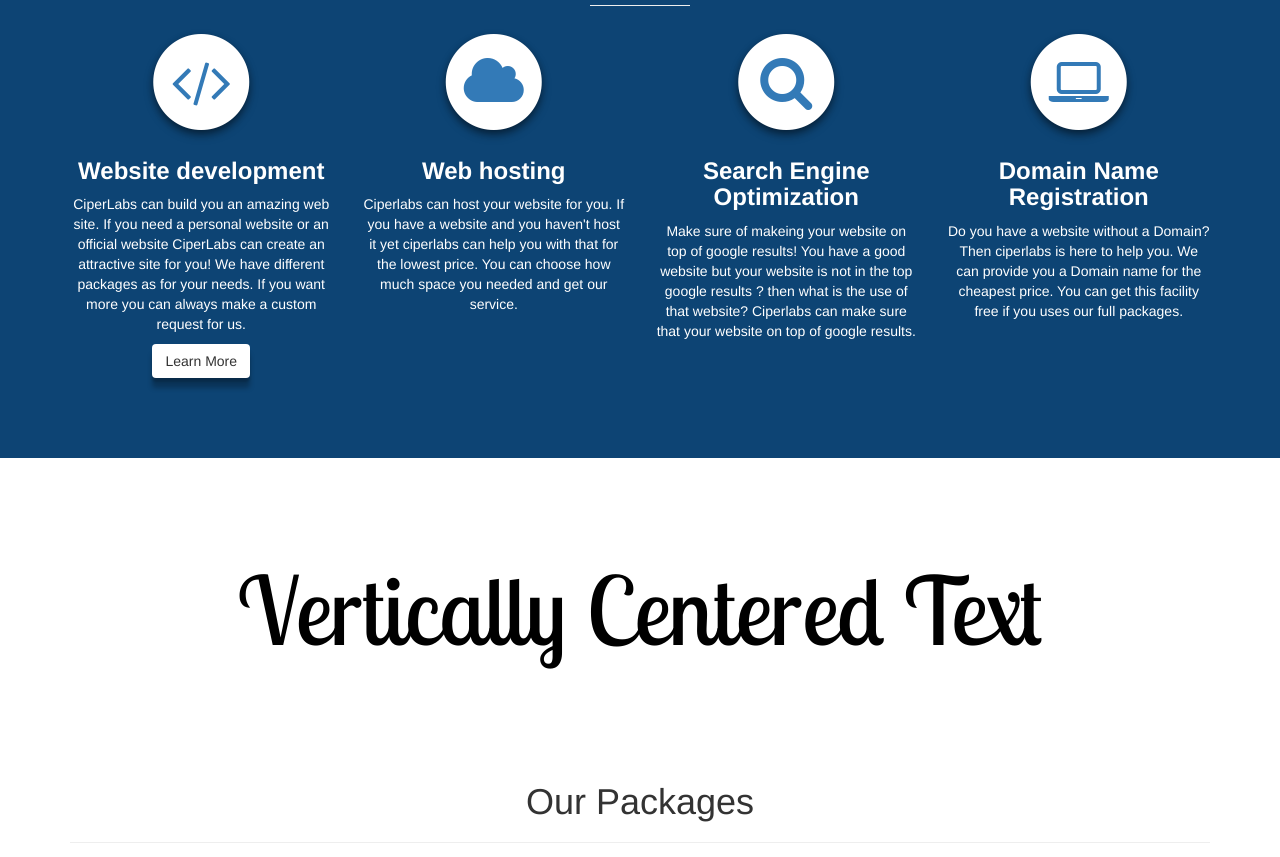
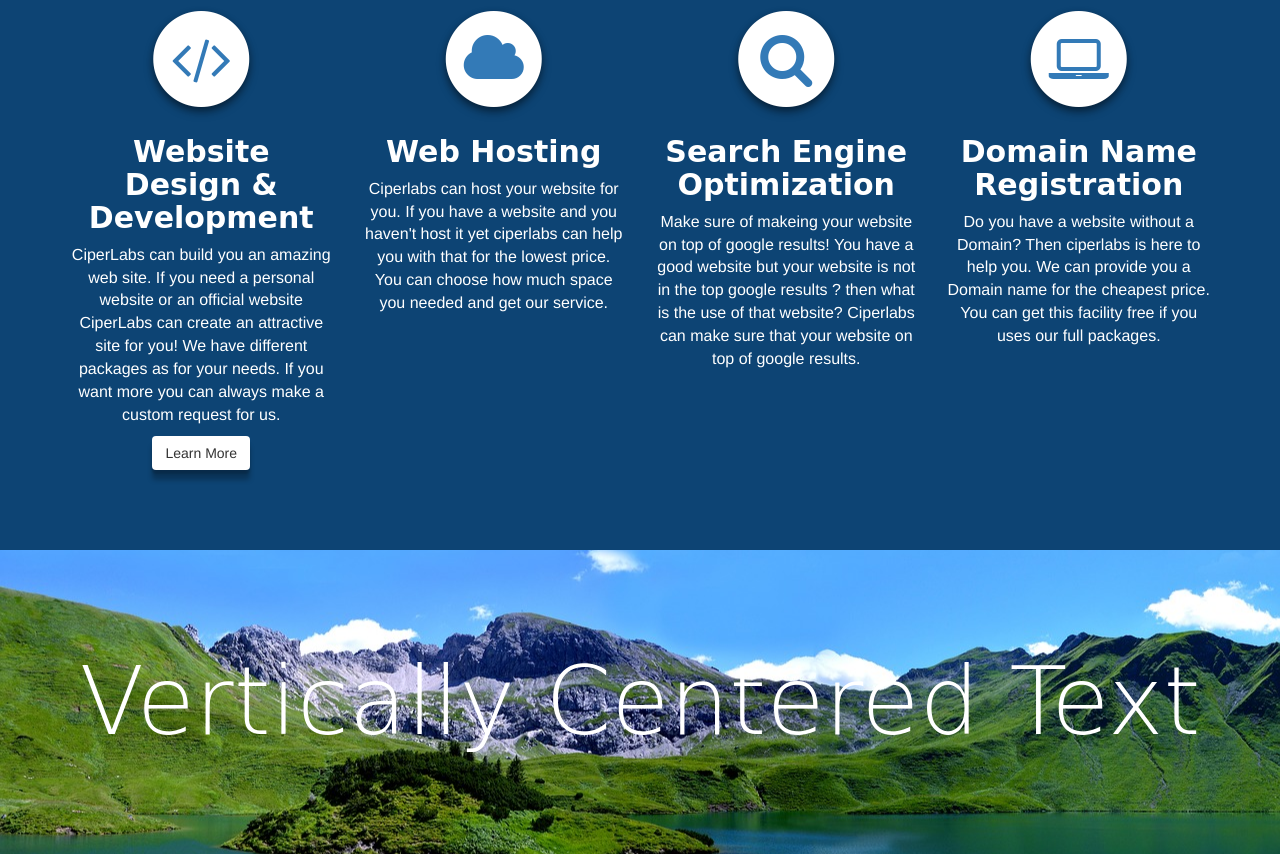
Before and after one commit to 0777753598/Promo_website, a website: page index.html in a window 1280 px wide. Shown: the part 1160-2017 px from the top of the page. Drawn offline with nearby package versions, Linux system fonts and the light colour scheme; a web font is replaced by a local one.

Commit message:
small changes effects

```diff
--- a/index.html
+++ b/index.html
@@ -115,7 +115,7 @@
             <div class="row">
                 <div class="col-lg-12 text-center">
                     <h2>A website can do more than you think!</h2>
-                    <p class="lead">Lets Us Code For You! <br> Cheapest Rates.. Best Service..</p>
+                    <p style="text-align: center;">Lets Us Code For You! <br> Cheapest Rates.. Best Service..</p>
                 </div>
             </div>
             <!-- /.row -->
@@ -132,33 +132,33 @@
                     <h2>Our Services</h2>
                     <hr class="small">
                     <div class="row">
-                        <div class="col-md-3 col-sm-6">
+                        <div class="col-md-3 col-sm-6 animated">
                             <div class="service-item">
                                 <span class="fa-stack fa-4x">
                                 <i class="fa fa-circle fa-stack-2x"></i>
                                 <i class="fa fa-code fa-stack-1x text-primary"></i>
                             </span>
                                 <h3>
-                                    <strong>Website development</strong>
+                                    <strong>Website Design & Development</strong>
                                 </h3>
                                 <p><span>CiperLabs can build you an amazing web site. If you need a personal website or an official website CiperLabs can create an attractive site for you! We have different packages as for your needs. If you want more you can always make a custom request for us.</span> </p>
                                 <a href="#portfolio" class="btn btn-light">Learn More</a>
                             </div>
                         </div>
-                        <div class="col-md-3 col-sm-6">
+                        <div class="col-md-3 col-sm-6 animated">
                             <div class="service-item">
                                 <span class="fa-stack fa-4x">
                                 <i class="fa fa-circle fa-stack-2x"></i>
                                 <i class="fa fa-cloud fa-stack-1x text-primary"></i>
                             </span>
                                 <h3>
-                                    <strong>Web hosting</strong>
+                                    <strong>Web Hosting</strong>
                                 </h3>
                                 <p><span>Ciperlabs can host your website for you. If you have a website and you haven't host it yet ciperlabs can help you with that for the lowest price. You can choose how much space you needed and get our service.</span></p>
                                 <!-- <a href="" class="btn btn-light">Learn More</a> -->
                             </div>
                         </div>
-                        <div class="col-md-3 col-sm-6">
+                        <div class="col-md-3 col-sm-6 animated">
                             <div class="service-item">
                                 <span class="fa-stack fa-4x">
                                 <i class="fa fa-circle fa-stack-2x"></i>
@@ -171,7 +171,7 @@
                                 <!-- <a href="" class="btn btn-light">Learn More</a> -->
                             </div>
                         </div>
-                        <div class="col-md-3 col-sm-6">
+                        <div class="col-md-3 col-sm-6 animated">
                             <div class="service-item">
                                 <span class="fa-stack fa-4x">
                                 <i class="fa fa-circle fa-stack-2x"></i>
--- a/public/css/stylish-portfolio.css
+++ b/public/css/stylish-portfolio.css
@@ -11,6 +11,7 @@
 @import url('https://fonts.googleapis.com/css?family=Poiret+One');
 @import url('https://fonts.googleapis.com/css?family=Comfortaa:700');
 @import url('https://fonts.googleapis.com/css?family=Special+Elite');
+@import url('https://fonts.googleapis.com/css?family=Give+You+Glory');
 
 html,
 body {
@@ -27,6 +28,17 @@
     margin: 0;
 }
 
+p{
+    font-size: 16px;
+    /*text-align: justify;*/
+
+}
+
+h3 {
+    font-family: 'Give You Glory', cursive;
+    font-size: 30px;
+}
+
 .text-vertical-center {
     display: table-cell;
     text-align: center;
@@ -38,8 +50,8 @@
     padding: 0;
     font-size: 6.75em;
     font-weight: 100;
-    font-family: 'Lobster Two', cursive;
-    /*font-family: 'Poiret One', cursive;*/
+    /*font-family: 'Lobster Two', cursive;*/
+    font-family: 'Give You Glory', cursive;
     color:white;
 
 }
@@ -222,15 +234,20 @@
     width: 100%;
     padding: 100px 0;
     color: #fff;
-    background: url(../img/callout.jpg) no-repeat center center scroll;
+    background:url(../img/background_2.jpg);
+    -webkit-background-position: center;
+    -moz-background-position: center;
+    -ms-background-position: center;
+    -o-background-position: center;
+    background-position: center;
     -webkit-background-size: cover;
     -moz-background-size: cover;
+    -o-background-size: cover;
     background-size: cover;
-    -o-background-size: cover;
 }
 
 .callout .text-vertical-center h1{
-    color: black;
+    color: white;
 }
 
 /* Portfolio */
@@ -423,6 +440,21 @@
     margin: 10px;
 }
 
+.animated.in_view {
+    opacity: 1;
+    transform: translateY(0);
+    visibility: visible;
+}
+
+.animated {
+    opacity: 0;
+    -webkit-transition: opacity 1s ease-out, transform 300ms ease-out;
+    -o-transition: opacity 1s ease-out, transform 300ms ease-out;
+    transition: opacity 1s ease-out, transform 300ms ease-out;
+    transform: translateY(200px);
+    visibility: hidden;
+    /*visibility: hidden; */
+}
 @keyframes fadeIn {
     0%{
         opacity: 0;
@@ -541,4 +573,12 @@
     .portfolio-item ul li {
         text-align: center;
     }
+
+    .text-vertical-center h1{
+        font-size: 5em;
+    }
+
+    .text-vertical-center h3{
+        font-size: 2em;
+    }
 }
--- a/public/js/custom.js
+++ b/public/js/custom.js
@@ -1,46 +1,44 @@
-// if we have three layers to be parallax we need three speeds to move them seperately
 	//desable the loader when page loads
-		window.onload = function(e){
-			$("#loader")[0].style.background = "transparent";
-			$("#loader").addClass("fadeOut");
-			show_more_less();
-
-		}
+	window.onload = function(e){
+		$("#loader")[0].style.background = "transparent";
+		$("#loader").addClass("fadeOut");
 
 
-	function show_more_less(){
-		var showChar = 100;
-		var moretoShow = "...";
-		var more = "Learn More";
-		var less = "Got it";
+	}
 
-		$('.more').each(function() {
-		var content = $(this).html();
+	var $animation_elements = $('.animated');
+	var $window = $(window);
 
-		if(content.length > showChar) {
+	function check_if_in_view(){
+		// console.log	("in the animation");
+		var window_height = $window.height();
+		var window_top_position = $window.scrollTop();
+		var window_bottom_position = (window_height + window_top_position);
 
-			var c = content.substr(0, showChar);
-			var h = content.substr(showChar-1, content.length - showChar);
+		$.each($animation_elements,function(){
+			var $element = $(this);
+			var element_height = $element.outerHeight();
+			var element_top_position = $element.offset().top;
+			var element_bottom_position = (element_height + element_top_position);
 
-			var html = c + '<span class="moreellipses">' + moretoShow+ '&nbsp;</span><span class="morecontent"><span>' + h + '</span>&nbsp;&nbsp;</span>';
+			if ((element_bottom_position >= window_top_position) && (element_top_position <= window_bottom_position)) {
+      				$element.addClass('in_view');
 
-			$(this).html(html);	}
+    		} else {
+    	  		$element.removeClass('in_view');
+    		}
 
-	});
+		});
 	}
 
 
-	var chat = document.getElementById('innerWrapper');
-	console.log(chat);
 
-
+// if we have three layers to be parallax we need three speeds to move them seperately
 	var speed_1 = 0.5;
 	var speed_2 = 0.3;
 	var speed_3 = 0.1;
 	var backgrounds = document.getElementsByClassName('header'); // take the elemets with the header tag
-
-
-
+	//var callout_image = document.getElementsByClassName('callout')[0];
 	window.onscroll = function(){ // when page is scrolled move each layer with seperate speeds
 
 		var pageOffset = window.pageYOffset;
@@ -56,8 +54,10 @@
 		var background = backgrounds[2];
 		val = "50%"+(pageYOffset*speed_3)+"px";
 		background.style.backgroundPosition = val;
+		console.log("scrolling happaing");
 
-		console.log(val);
+		check_if_in_view();
+
 
 	}
 
```
Also changed, not shown: public/img/background_2.jpg (added), public/img/favicon.png.
